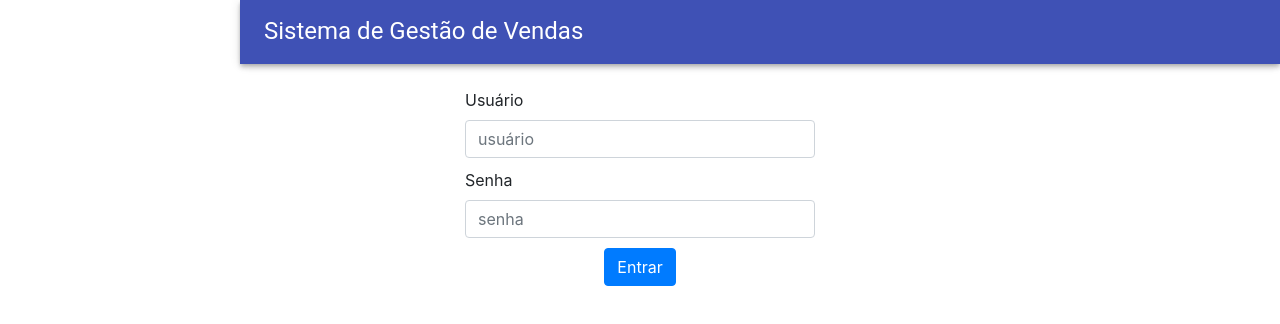
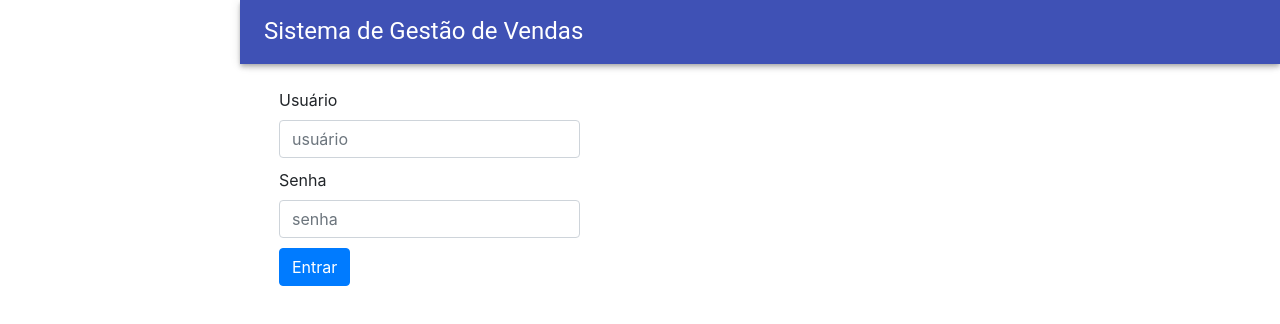
Before and after one commit to EvandroCarvalho/Interdisciplinar, a React (Create React App) app: page / in a window 1280 px wide. Shown: the top 324 px of the page. Built offline with nearby package versions, Linux system fonts and the light colour scheme.

Commit message:
ajustes tela de login

```diff
--- a/src/components/Login/index.js
+++ b/src/components/Login/index.js
@@ -1,6 +1,7 @@
 import React, { Component } from "react";
 import Form from "react-bootstrap/Form";
 import Button from "react-bootstrap/Button";
+import { findUserByUsername } from "../../actions/user";
 
 export default class Login extends Component {
   onSubmit = e => {
@@ -13,8 +14,16 @@ export default class Login extends Component {
       return this.getElementNameAndValue(current, result);
     }, {});
 
-    if (!this.props.searchUser(user))
-      this.setState({ invalid: "usuário ou senha incorreta" });
+    this.searchUser(user);
+  };
+
+  searchUser = async user => {
+    const { setUser } = this.props;
+
+    // const response = await findUserByUsername(user.username);
+    // console.log(response);
+
+    if (user.username === "teste" && user.password === "123456") setUser(user);
   };
 
   getElementNameAndValue = (element, returnObject) => {
@@ -35,10 +44,7 @@ export default class Login extends Component {
 
   render() {
     return (
-      <div>
       <Form onSubmit={this.onSubmit}>
-          <div className="container">
-            <div className="row justify-content-md-center">
         <div className="col-md-4">
           <div style={{ padding: "0px 0px 5px 0px" }}>
             <Form.Label>Usuário</Form.Label>
@@ -60,18 +66,13 @@ export default class Login extends Component {
               defaultValue=""
             />
           </div>
-              </div>
-            </div>
-            <div className="row justify-content-md-center">
           <div style={{ padding: "5px 0px 0px 0px" }}>
             <Button variant="primary" type="submit">
               Entrar
             </Button>
           </div>
         </div>
-          </div>
       </Form>
-      </div>
     );
   }
 }
--- a/src/container/SideBar/index.js
+++ b/src/container/SideBar/index.js
@@ -81,33 +81,7 @@ class SideBar extends React.Component {
     this.setState(state => ({ mobileOpen: !state.mobileOpen }));
   };
 
-  getComponentByindex = select => {
-    switch (select) {
-      case 0:
-        return <Login />;
-      case 1:
-        return <Employee />;
-      case 2:
-        return <Customer />;
-      case 3:
-        return <Product />;
-      case 4:
-        return <Sales />;
-      case 5:
-        return <Login />;
-      default:
-        return <div>Sistema de Gestão de Vendas - Bem Vindo</div>;
-    }
-  };
-
-  searchUser = user => {
-    if (user.username === "teste" && user.password === "123456") {
-      this.setState({ user });
-      return true;
-    }
-
-    return false;
-  };
+  setUser = user => this.setState({ user });
 
   render() {
     const { classes, theme } = this.props;
@@ -159,8 +133,9 @@ class SideBar extends React.Component {
             </Typography>
           </Toolbar>
         </AppBar>
+        <nav className={classes.drawer}>
           {user && (
-          <nav className={classes.drawer}>
+            <>
               <Hidden smUp implementation="css">
                 <Drawer
                   container={this.props.container}
@@ -186,15 +161,12 @@ class SideBar extends React.Component {
                   {drawer}
                 </Drawer>
               </Hidden>
+            </>
+          )}
         </nav>
-        )}
         <main className={classes.content}>
           <div className={classes.toolbar} />
-          {!user ? (
-            <Login searchUser={this.searchUser} />
-          ) : (
-            <Routes user={user} />
-          )}
+          {!user ? <Login setUser={this.setUser} /> : <Routes user={user} />}
         </main>
       </div>
     );
--- a/src/routes/routes.js
+++ b/src/routes/routes.js
@@ -13,6 +13,7 @@ export default class Routes extends Component {
     const { user } = this.props;
     return (
       <Switch>
+        <Route path="/" exact component={() => <Welcome user={user} />} />
         <Route path="/" exact component={() => <Welcome user={user} />} />
         <Route
           path="/funcionarios"
--- a/src/service/userService.js
+++ b/src/service/userService.js
@@ -1,8 +1,8 @@
-const url = "https://salesmodule.herokuapp.com/v1/users/";
+const url = "https://salesmodule.herokuapp.com/v1/user/";
 
 export const findUserByUsernameService = async username => {
   let response = "";
-  await fetch(url)
+  await fetch(url + username)
     .then(resp => resp.json())
     .then(body => (response = body));
   return response;
```
Lines whose indentation alone changed are shown as unchanged.
